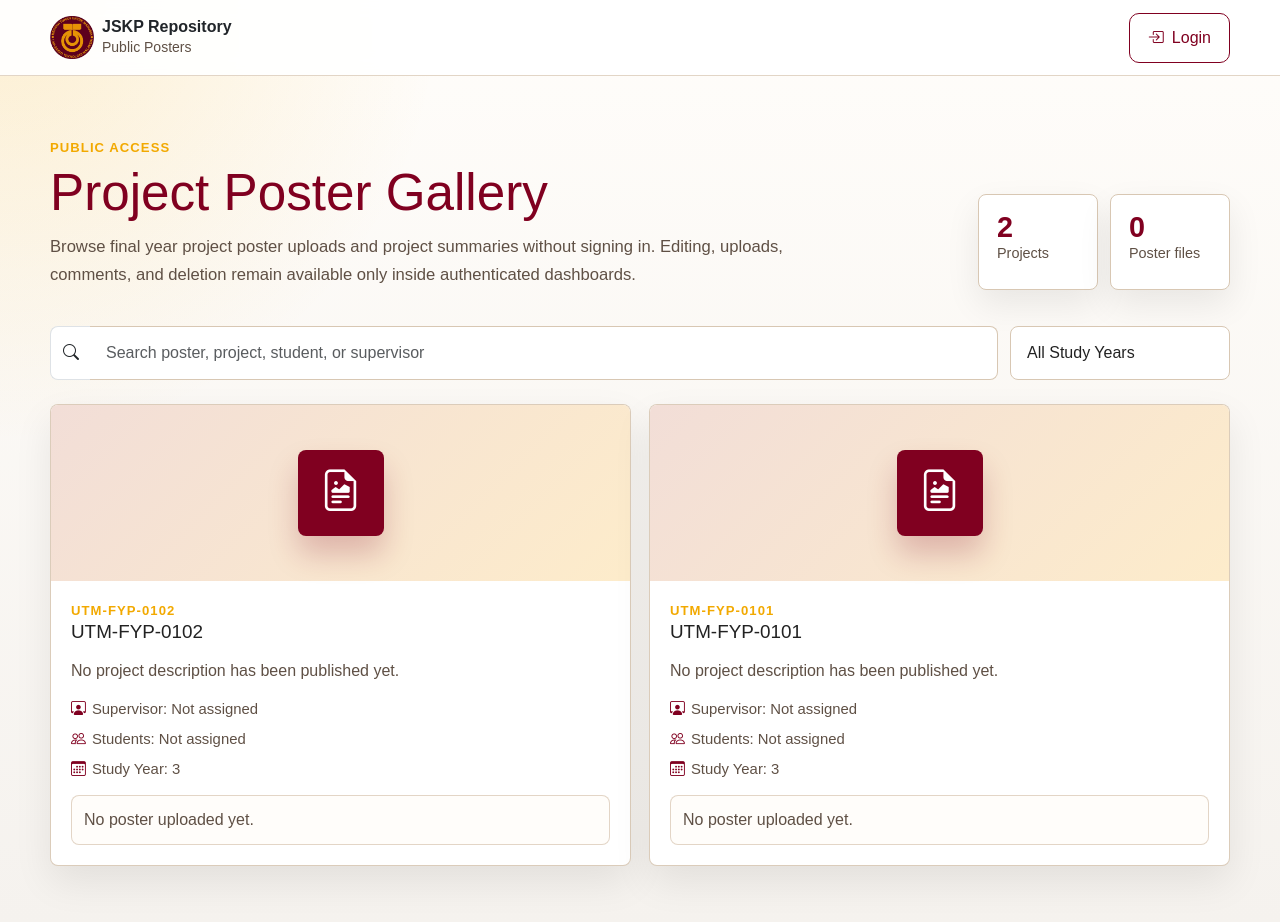
After one commit to gurubesar/JSKP-Project-Collections-Repository-System, a PHP site: page /public/posters.php in a window 1280 px wide. The commit adds this page. Run offline with PHP 8.4, Linux system fonts and the light colour scheme; data comes from the database, SQL or seed files in the repository; some libraries are stand-ins or nearby versions.

Commit message:
user story #20, pasal view poster

```diff
--- a/index.php
+++ b/index.php
@@ -3,5 +3,5 @@
  * Front controller - redirects all requests to the public/ folder.
  * Point your web server's document root to the public/ folder for production.
  */
-header('Location: public/login.php');
+header('Location: public/posters.php');
 exit;
--- a/public/index.php
+++ b/public/index.php
@@ -1,3 +1,3 @@
 <?php
-header('Location: login.php');
+header('Location: posters.php');
 exit;
--- /dev/null
+++ b/public/posters.php
@@ -0,0 +1,506 @@
+<?php
+require_once __DIR__ . '/../database/db.php';
+require_once __DIR__ . '/../database/encryption.php';
+
+function publicPosterE(?string $value): string
+{
+    return htmlspecialchars((string) $value, ENT_QUOTES, 'UTF-8');
+}
+
+function publicPosterDecrypt(?string $value): string
+{
+    if ($value === null || $value === '') {
+        return '';
+    }
+
+    try {
+        return decryptData($value);
+    } catch (Throwable $error) {
+        return '';
+    }
+}
+
+function publicPosterCode(int $projectId): string
+{
+    return 'UTM-FYP-' . str_pad((string) $projectId, 4, '0', STR_PAD_LEFT);
+}
+
+function publicPosterIsPosterFile(string $fileName): bool
+{
+    $normalized = strtolower($fileName);
+
+    return $normalized !== '' && str_contains($normalized, 'poster');
+}
+
+$projects = [];
+$posterCount = 0;
+$flashMessage = '';
+
+try {
+    $projectRows = $db->query(
+        "SELECT p.project_id, p.title_encrypted, p.description_encrypted, p.category_encrypted,
+                p.study_year, p.created_at, u.name_encrypted AS lecturer_name
+         FROM projects p
+         LEFT JOIN users u ON u.user_id = p.lecturer_id
+         ORDER BY p.created_at DESC, p.project_id DESC"
+    )->fetchAll(PDO::FETCH_ASSOC);
+
+    $memberStmt = $db->prepare(
+        "SELECT u.name_encrypted
+         FROM project_members pm
+         INNER JOIN users u ON u.user_id = pm.user_id
+         WHERE pm.project_id = ? AND pm.role = 'student'
+         ORDER BY u.user_id ASC"
+    );
+
+    $fileStmt = $db->prepare(
+        "SELECT file_name_encrypted, file_path_encrypted, uploaded_at
+         FROM files
+         WHERE project_id = ?
+         ORDER BY uploaded_at DESC"
+    );
+
+    foreach ($projectRows as $row) {
+        $projectId = (int) $row['project_id'];
+
+        $memberStmt->execute([$projectId]);
+        $students = [];
+        foreach ($memberStmt->fetchAll(PDO::FETCH_ASSOC) as $member) {
+            $studentName = publicPosterDecrypt($member['name_encrypted'] ?? '');
+            if ($studentName !== '') {
+                $students[] = $studentName;
+            }
+        }
+
+        $fileStmt->execute([$projectId]);
+        $posters = [];
+        foreach ($fileStmt->fetchAll(PDO::FETCH_ASSOC) as $file) {
+            $fileName = publicPosterDecrypt($file['file_name_encrypted'] ?? '');
+            $filePath = publicPosterDecrypt($file['file_path_encrypted'] ?? '');
+
+            if (!publicPosterIsPosterFile($fileName)) {
+                continue;
+            }
+
+            $posters[] = [
+                'name' => $fileName,
+                'path' => $filePath,
+                'uploaded_at' => $file['uploaded_at'] ?? null,
+            ];
+        }
+
+        $posterCount += count($posters);
+
+        $projects[] = [
+            'id' => $projectId,
+            'code' => publicPosterCode($projectId),
+            'title' => publicPosterDecrypt($row['title_encrypted'] ?? '') ?: publicPosterCode($projectId),
+            'description' => publicPosterDecrypt($row['description_encrypted'] ?? ''),
+            'category' => publicPosterDecrypt($row['category_encrypted'] ?? ''),
+            'study_year' => $row['study_year'] ?? '',
+            'created_at' => $row['created_at'] ?? '',
+            'lecturer' => publicPosterDecrypt($row['lecturer_name'] ?? ''),
+            'students' => $students,
+            'posters' => $posters,
+        ];
+    }
+} catch (Throwable $error) {
+    $flashMessage = 'Public posters are unavailable right now. Please try again later.';
+}
+?><!DOCTYPE html>
+<html lang="en">
+<head>
+    <meta charset="UTF-8">
+    <meta name="viewport" content="width=device-width, initial-scale=1.0">
+    <title>Project Posters - JSKP Repository</title>
+    <link href="https://cdn.jsdelivr.net/npm/bootstrap@5.3.3/dist/css/bootstrap.min.css" rel="stylesheet">
+    <link href="https://cdn.jsdelivr.net/npm/bootstrap-icons@1.11.3/font/bootstrap-icons.css" rel="stylesheet">
+    <link rel="stylesheet" href="utm-theme.css">
+    <style>
+        body {
+            background:
+                radial-gradient(circle at top left, rgba(242, 169, 0, 0.16), transparent 28%),
+                linear-gradient(180deg, #fffdfa 0%, #f5f2ee 100%);
+        }
+
+        .public-nav {
+            min-height: 76px;
+            border-bottom: 1px solid rgba(216, 199, 179, 0.75);
+            background: rgba(255, 255, 255, 0.92);
+            backdrop-filter: blur(10px);
+        }
+
+        .brand-mark {
+            width: 44px;
+            height: 44px;
+            object-fit: contain;
+        }
+
+        .catalog-shell {
+            width: min(1180px, calc(100% - 32px));
+            margin: 0 auto;
+            padding: 28px 0 56px;
+        }
+
+        .catalog-hero {
+            padding: 34px 0 24px;
+            display: grid;
+            grid-template-columns: minmax(0, 1fr) auto;
+            gap: 28px;
+            align-items: end;
+        }
+
+        .catalog-title {
+            max-width: 760px;
+        }
+
+        .catalog-title h1 {
+            color: var(--utm-maroon);
+            font-size: clamp(2rem, 4vw, 3.4rem);
+            line-height: 1.04;
+            margin: 0 0 14px;
+        }
+
+        .catalog-title p {
+            color: var(--utm-muted);
+            font-size: 1.04rem;
+            line-height: 1.7;
+            margin: 0;
+        }
+
+        .catalog-stats {
+            display: grid;
+            grid-template-columns: repeat(2, minmax(120px, 1fr));
+            gap: 12px;
+        }
+
+        .stat-tile {
+            min-height: 96px;
+            padding: 18px;
+            border: 1px solid var(--utm-border);
+            border-radius: 8px;
+            background: #fff;
+            box-shadow: 0 14px 34px rgba(0, 0, 0, 0.08);
+        }
+
+        .stat-tile strong {
+            display: block;
+            color: var(--utm-maroon);
+            font-size: 1.8rem;
+            line-height: 1;
+        }
+
+        .stat-tile span {
+            color: var(--utm-muted);
+            font-size: 0.9rem;
+        }
+
+        .toolbar {
+            display: grid;
+            grid-template-columns: minmax(0, 1fr) minmax(170px, 220px);
+            gap: 12px;
+            margin: 12px 0 24px;
+        }
+
+        .search-control {
+            min-height: 48px;
+            border-radius: 8px;
+            box-shadow: none;
+            background: #fff;
+        }
+
+        .poster-grid {
+            display: grid;
+            grid-template-columns: repeat(auto-fit, minmax(280px, 1fr));
+            gap: 18px;
+        }
+
+        .poster-card {
+            min-height: 100%;
+            display: flex;
+            flex-direction: column;
+            border: 1px solid rgba(216, 199, 179, 0.9);
+            border-radius: 8px;
+            background: #fff;
+            box-shadow: 0 16px 38px rgba(0, 0, 0, 0.08);
+            overflow: hidden;
+        }
+
+        .poster-preview {
+            min-height: 176px;
+            padding: 22px;
+            display: grid;
+            place-items: center;
+            background:
+                linear-gradient(135deg, rgba(128, 0, 32, 0.1), rgba(242, 169, 0, 0.14)),
+                #fff7ec;
+        }
+
+        .poster-icon {
+            width: 86px;
+            height: 86px;
+            border-radius: 8px;
+            display: grid;
+            place-items: center;
+            background: var(--utm-maroon);
+            color: #fff;
+            font-size: 2.6rem;
+            box-shadow: 0 18px 30px rgba(128, 0, 32, 0.22);
+        }
+
+        .poster-card-body {
+            padding: 20px;
+            display: flex;
+            flex-direction: column;
+            flex: 1;
+            gap: 14px;
+        }
+
+        .poster-code {
+            color: var(--utm-gold);
+            font-size: 0.82rem;
+            font-weight: 800;
+            letter-spacing: 0.08em;
+            text-transform: uppercase;
+        }
+
+        .poster-card h2 {
+            margin: 0;
+            color: var(--utm-dark);
+            font-size: 1.18rem;
+            line-height: 1.28;
+        }
+
+        .poster-description {
+            color: var(--utm-muted);
+            line-height: 1.58;
+            margin: 0;
+        }
+
+        .poster-meta {
+            display: grid;
+            gap: 8px;
+            color: var(--utm-muted);
+            font-size: 0.93rem;
+        }
+
+        .poster-meta i {
+            color: var(--utm-maroon);
+            margin-right: 6px;
+        }
+
+        .poster-files {
+            display: grid;
+            gap: 10px;
+            margin-top: auto;
+        }
+
+        .poster-file {
+            display: flex;
+            align-items: center;
+            justify-content: space-between;
+            gap: 12px;
+            padding: 12px;
+            border: 1px solid rgba(216, 199, 179, 0.72);
+            border-radius: 8px;
+            background: #fffdfa;
+        }
+
+        .poster-file-name {
+            min-width: 0;
+            color: var(--utm-dark);
+            font-weight: 700;
+            overflow-wrap: anywhere;
+        }
+
+        .poster-actions {
+            display: flex;
+            gap: 8px;
+            flex-wrap: wrap;
+            justify-content: flex-end;
+        }
+
+        .btn-icon {
+            width: 40px;
+            height: 40px;
+            padding: 0;
+            border-radius: 8px;
+        }
+
+        .empty-state-public {
+            padding: 42px 24px;
+            border: 1px dashed var(--utm-border);
+            border-radius: 8px;
+            background: rgba(255, 255, 255, 0.8);
+            text-align: center;
+            color: var(--utm-muted);
+        }
+
+        @media (max-width: 760px) {
+            .catalog-hero,
+            .toolbar {
+                grid-template-columns: 1fr;
+            }
+
+            .catalog-stats {
+                grid-template-columns: 1fr 1fr;
+            }
+
+            .poster-file {
+                align-items: flex-start;
+                flex-direction: column;
+            }
+        }
+    </style>
+</head>
+<body>
+    <nav class="public-nav d-flex align-items-center">
+        <div class="catalog-shell py-0 d-flex align-items-center justify-content-between gap-3">
+            <a class="d-flex align-items-center gap-2 text-decoration-none" href="posters.php">
+                <img class="brand-mark" src="../assets/utm-logo.png" alt="UTM logo">
+                <div>
+                    <div class="fw-bold text-dark lh-sm">JSKP Repository</div>
+                    <div class="small text-muted">Public Posters</div>
+                </div>
+            </a>
+            <a class="btn btn-outline-secondary" href="login.php">
+                <i class="bi bi-box-arrow-in-right me-2"></i>
+                Login
+            </a>
+        </div>
+    </nav>
+
+    <main class="catalog-shell">
+        <section class="catalog-hero">
+            <div class="catalog-title">
+                <div class="poster-code mb-2">Public Access</div>
+                <h1>Project Poster Gallery</h1>
+                <p>Browse final year project poster uploads and project summaries without signing in. Editing, uploads, comments, and deletion remain available only inside authenticated dashboards.</p>
+            </div>
+            <div class="catalog-stats">
+                <div class="stat-tile">
+                    <strong><?= publicPosterE((string) count($projects)) ?></strong>
+                    <span>Projects</span>
+                </div>
+                <div class="stat-tile">
+                    <strong><?= publicPosterE((string) $posterCount) ?></strong>
+                    <span>Poster files</span>
+                </div>
+            </div>
+        </section>
+
+        <?php if ($flashMessage): ?>
+            <div class="alert alert-danger" role="alert"><?= publicPosterE($flashMessage) ?></div>
+        <?php endif; ?>
+
+        <section class="toolbar">
+            <div class="input-group">
+                <span class="input-group-text search-control bg-white border-end-0"><i class="bi bi-search"></i></span>
+                <input id="posterSearch" class="form-control search-control border-start-0" type="search" placeholder="Search poster, project, student, or supervisor">
+            </div>
+            <select id="yearFilter" class="form-select search-control">
+                <option value="all">All Study Years</option>
+                <?php foreach (array_unique(array_filter(array_column($projects, 'study_year'))) as $year): ?>
+                    <option value="<?= publicPosterE((string) $year) ?>">Year <?= publicPosterE((string) $year) ?></option>
+                <?php endforeach; ?>
+            </select>
+        </section>
+
+        <?php if (!$projects): ?>
+            <div class="empty-state-public">
+                <i class="bi bi-folder2-open fs-2 d-block mb-2"></i>
+                No projects are available yet.
+            </div>
+        <?php else: ?>
+            <section class="poster-grid" id="posterGrid">
+                <?php foreach ($projects as $project): ?>
+                    <?php
+                    $studentNames = implode(', ', $project['students']);
+                    $posterNames = implode(' ', array_map(static fn($poster) => $poster['name'], $project['posters']));
+                    $searchText = strtolower($project['title'] . ' ' . $project['description'] . ' ' . $project['lecturer'] . ' ' . $studentNames . ' ' . $posterNames);
+                    ?>
+                    <article class="poster-card poster-item" data-search="<?= publicPosterE($searchText) ?>" data-year="<?= publicPosterE((string) $project['study_year']) ?>">
+                        <div class="poster-preview">
+                            <div class="poster-icon" aria-hidden="true">
+                                <i class="bi bi-file-earmark-richtext"></i>
+                            </div>
+                        </div>
+                        <div class="poster-card-body">
+                            <div>
+                                <div class="poster-code"><?= publicPosterE($project['code']) ?></div>
+                                <h2><?= publicPosterE($project['title']) ?></h2>
+                            </div>
+                            <p class="poster-description"><?= publicPosterE($project['description'] ?: 'No project description has been published yet.') ?></p>
+                            <div class="poster-meta">
+                                <div><i class="bi bi-person-workspace"></i>Supervisor: <?= publicPosterE($project['lecturer'] ?: 'Not assigned') ?></div>
+                                <div><i class="bi bi-people"></i>Students: <?= publicPosterE($studentNames ?: 'Not assigned') ?></div>
+                                <div><i class="bi bi-calendar3"></i>Study Year: <?= $project['study_year'] !== '' ? publicPosterE((string) $project['study_year']) : 'N/A' ?></div>
+                            </div>
+                            <div class="poster-files">
+                                <?php if (!$project['posters']): ?>
+                                    <div class="poster-file text-muted">
+                                        <span>No poster uploaded yet.</span>
+                                    </div>
+                                <?php else: ?>
+                                    <?php foreach ($project['posters'] as $poster): ?>
+                                        <div class="poster-file">
+                                            <div>
+                                                <div class="poster-file-name"><?= publicPosterE($poster['name'] ?: 'Project poster') ?></div>
+                                                <div class="small text-muted">
+                                                    <?= $poster['uploaded_at'] ? publicPosterE(date('d M Y', strtotime((string) $poster['uploaded_at']))) : 'Upload date unavailable' ?>
+                                                </div>
+                                            </div>
+                                            <?php if ($poster['path']): ?>
+                                                <div class="poster-actions">
+                                                    <a class="btn btn-outline-secondary btn-icon" href="<?= publicPosterE($poster['path']) ?>" target="_blank" rel="noopener" aria-label="View poster">
+                                                        <i class="bi bi-eye"></i>
+                                                    </a>
+                                                    <a class="btn btn-utm btn-icon" href="<?= publicPosterE($poster['path']) ?>" download="<?= publicPosterE($poster['name'] ?: 'project-poster') ?>" aria-label="Download poster">
+                                                        <i class="bi bi-download"></i>
+                                                    </a>
+                                                </div>
+                                            <?php endif; ?>
+                                        </div>
+                                    <?php endforeach; ?>
+                                <?php endif; ?>
+                            </div>
+                        </div>
+                    </article>
+                <?php endforeach; ?>
+            </section>
+            <div class="empty-state-public d-none mt-3" id="filteredEmpty">
+                No posters match your filters.
+            </div>
+        <?php endif; ?>
+    </main>
+
+    <script>
+        const searchInput = document.getElementById('posterSearch');
+        const yearFilter = document.getElementById('yearFilter');
+        const posterItems = Array.from(document.querySelectorAll('.poster-item'));
+        const filteredEmpty = document.getElementById('filteredEmpty');
+
+        function applyPosterFilters() {
+            const query = (searchInput?.value || '').trim().toLowerCase();
+            const year = yearFilter?.value || 'all';
+            let visible = 0;
+
+            posterItems.forEach((item) => {
+                const matchesSearch = !query || item.dataset.search.includes(query);
+                const matchesYear = year === 'all' || item.dataset.year === year;
+                const shouldShow = matchesSearch && matchesYear;
+
+                item.classList.toggle('d-none', !shouldShow);
+                if (shouldShow) {
+                    visible++;
+                }
+            });
+
+            filteredEmpty?.classList.toggle('d-none', visible !== 0);
+        }
+
+        searchInput?.addEventListener('input', applyPosterFilters);
+        yearFilter?.addEventListener('change', applyPosterFilters);
+    </script>
+</body>
+</html>
```
Also changed, not shown: public/login.php (+11 -0 lines).
